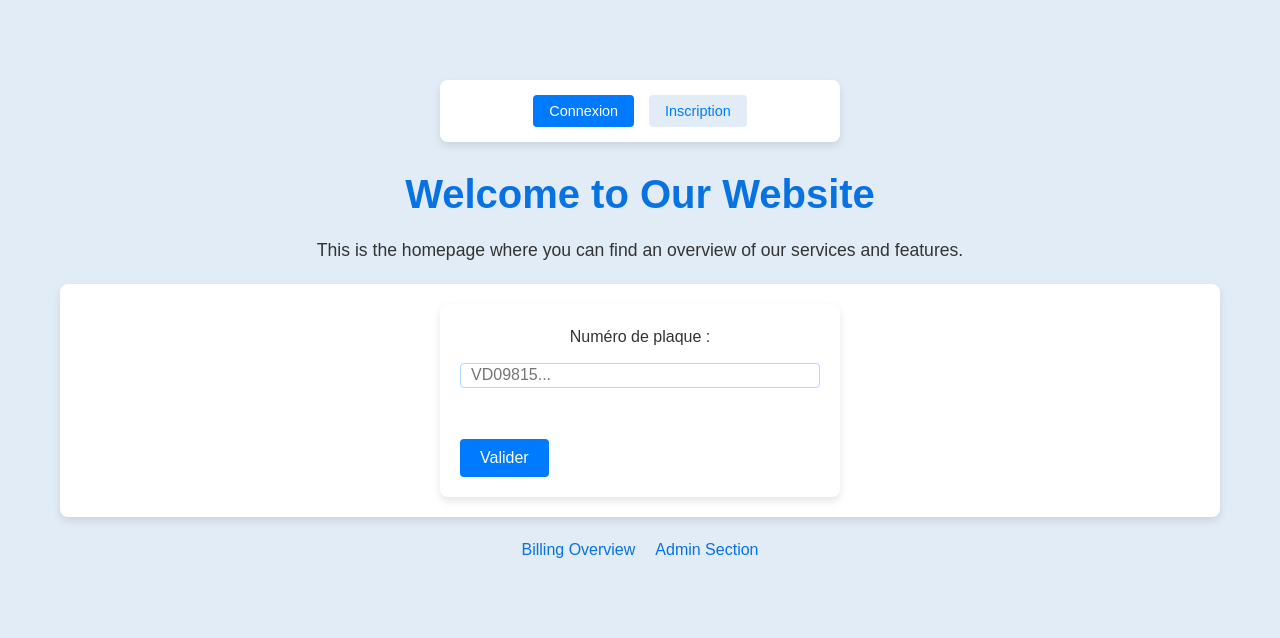
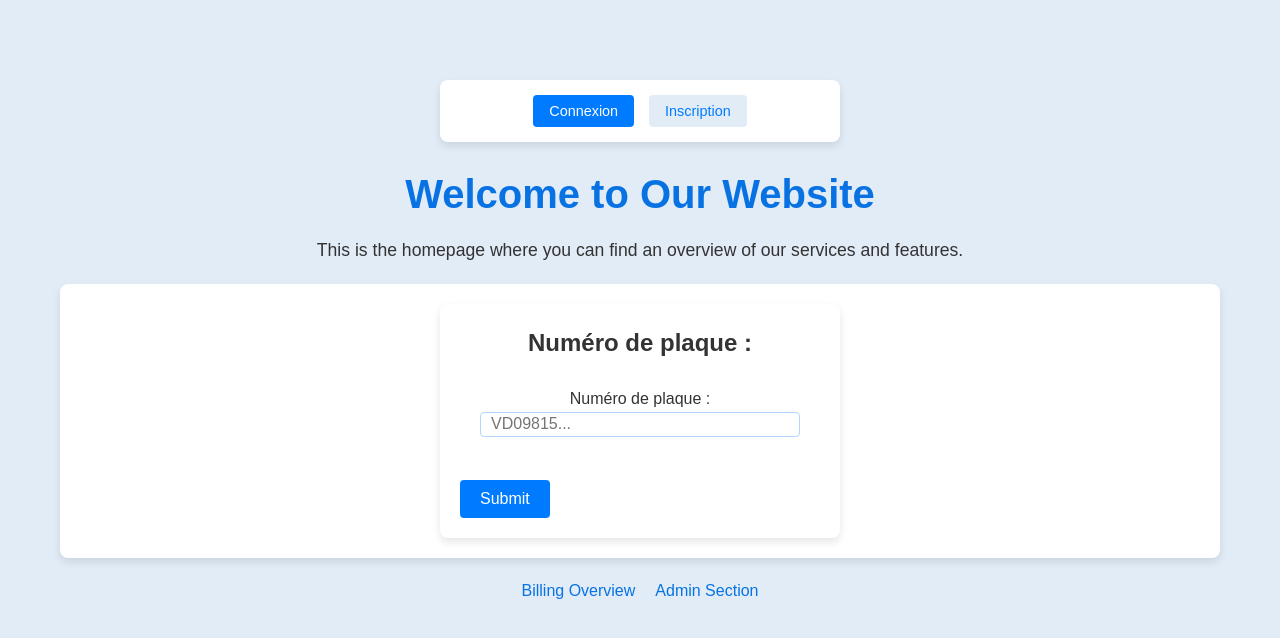
Before and after one commit to Jmuhleman/PDG_gr_12, a React (Create React App) app in the folder frontend/: page / in a window 1280 px wide. Shown: the top 638 px of the page. Built offline with nearby package versions, Linux system fonts and the light colour scheme.

Commit message:
genericSubmitForm

```diff
--- a/frontend/src/client/Home/HomePage.jsx
+++ b/frontend/src/client/Home/HomePage.jsx
@@ -9,6 +9,11 @@ import './home.css'
 
 
 function Home() {
+    const PlateConfig = [
+        { id: 'plate', label: "Numéro de plaque : ", type: 'text', placeholder: "VD09815..." },
+      ];
+
+
     const [showModal, setShowModal] = useState(false);
     const {setClient } = useClient();
     const navigate = useNavigate();
@@ -16,11 +21,10 @@ function Home() {
         setClient({ value: "", haveAccount: false });
     }, []);
 
-    const handleSubmit = (text) => {
-        if(text === "") return;
-        // Ensure setClient is used correctly. Assuming it expects an object with properties.
-        setClient({value: text, haveAccount: false });
-        navigate('/billing_overview');
+    const handleSubmit = (formData) => {
+       if(formData.plate === "") return;
+       setClient({value: formData.plate, haveAccount: false });
+       navigate('/billing_overview');
     };
 
     const handleLogin = () => { setShowModal(true);
@@ -34,14 +38,18 @@ function Home() {
 
       // Function to handle the Sign Up button click
     const handleSignUp = () => {
-        Modal
+
 
         // Add your sign up logic here, like showing a sign up form or redirecting
       };
 
     return (
         <div>
-            <Modal show={showModal} onClose={handleCloseModal} />
+            <Modal show={showModal}>
+                <h2>Sign down</h2>
+                <p>This is the Sign Up pop-up content!</p>
+                <button onClick={handleCloseModal}>Close</button>
+            </Modal >
             <AuthButtons
             buttonLogInText="Connexion"
             buttonSignUpText="Inscription"
@@ -51,12 +59,13 @@ function Home() {
             <h1>Welcome to Our Website</h1>
             <p>This is the homepage where you can find an overview of our services and features.</p>
 
-            <SubmitForm
+            {!showModal && < SubmitForm
                 label="Numéro de plaque : "
-                placeholder="VD09815..."
-                buttonText="Valider"
+
+                fieldsConfig={PlateConfig}
+
                 onSubmit={handleSubmit}
-            />
+            />}
              <nav>
                 <ul>
                     <li><Link to="/billing_overview">Billing Overview</Link></li>
--- /dev/null
+++ b/frontend/src/components/InputFields.jsx
@@ -0,0 +1,50 @@
+import React from 'react';
+import PropTypes from 'prop-types';
+
+// The InputFields component receives formData, handleChange, and fieldsConfig as props
+function InputFields({ formData, handleChange, fieldsConfig }) {
+  return (
+    <>
+      {fieldsConfig.map((field) => (
+        <div key={field.id} className="input-group">
+          <label htmlFor={field.id}>{field.label}</label>
+          {field.type === 'textarea' ? (
+            <textarea
+              id={field.id}
+              className="form-input"
+              name={field.id}
+              value={formData[field.id]}
+              onChange={handleChange}
+              placeholder={field.placeholder}
+            />
+          ) : (
+            <input
+              id={field.id}
+              className="form-input"
+              type={field.type}
+              name={field.id}
+              value={formData[field.id]}
+              onChange={handleChange}
+              placeholder={field.placeholder}
+            />
+          )}
+        </div>
+      ))}
+    </>
+  );
+}
+
+InputFields.propTypes = {
+  formData: PropTypes.object.isRequired, // formData object containing values of inputs
+  handleChange: PropTypes.func.isRequired, // function to handle changes to inputs
+  fieldsConfig: PropTypes.arrayOf(
+    PropTypes.shape({
+      id: PropTypes.string.isRequired,
+      label: PropTypes.string.isRequired,
+      type: PropTypes.string.isRequired,
+      placeholder: PropTypes.string.isRequired,
+    })
+  ).isRequired,
+};
+
+export default InputFields;
--- a/frontend/src/components/Modal.jsx
+++ b/frontend/src/components/Modal.jsx
@@ -2,7 +2,7 @@
 import React from 'react';
 // import './Modal.css'; // Optional: for styling the modal
 
-const Modal = ({ show, onClose }) => {
+const Modal = ({ show, children}) => {
   if (!show) {
     return null;
   }
@@ -10,9 +10,7 @@ const Modal = ({ show, onClose }) => {
   return (
     <div className="modal-overlay">
       <div className="modal">
-        <h2>Sign Up</h2>
-        <p>This is the Sign Up pop-up content!</p>
-        <button onClick={onClose}>Close</button>
+       {children}
       </div>
     </div>
   );
--- a/frontend/src/components/SubmitForm.jsx
+++ b/frontend/src/components/SubmitForm.jsx
@@ -1,47 +1,64 @@
-import React, { useState } from "react";
+import React, { useState } from 'react';
 import PropTypes from 'prop-types';
-import './submitForm.css'
+import './submitForm.css';
+import InputFields from './InputFields'; // Import the InputFields component
 
 function SubmitForm({
-  label = "Your Information:",
-  placeholder = "Enter some text...",
-  buttonText = "Submit",
+  label = 'Your Information:',
+  buttonText = 'Submit',
   onSubmit = () => {}, // Default to an empty function if no handler is provided
+  fieldsConfig = [] // Default to an empty array if no configuration is provided
 }) {
-  const [text, setText] = useState(''); // Initialize with an empty string
+  // Initialize state with an object to manage multiple inputs
+  const [formData, setFormData] = useState(
+    fieldsConfig.reduce((acc, field) => ({ ...acc, [field.id]: '' }), {})
+  );
 
+  // Update state based on input field name
   const handleChange = (event) => {
-    setText(event.target.value);
+    const { name, value } = event.target;
+    setFormData({
+      ...formData,
+      [name]: value,
+    });
   };
 
+  // Handle form submission
   const handleSubmit = (event) => {
     event.preventDefault();
-    onSubmit(text); // Call the custom submit handler with the current text
+    onSubmit(formData); // Call the custom submit handler with the current form data
   };
 
   return (
     <div className="container">
       <form onSubmit={handleSubmit}>
-        <label htmlFor="form-input">{label}</label>
-        <input
-          id="form-input"
-          className="form-input"
-          type="text"  // Use <input> for a single line of text, not <form>
-          value={text}
-          onChange={handleChange}
-          placeholder={placeholder}
+        <h2>{label}</h2>
+        {/* Use the InputFields component and pass necessary props */}
+        <InputFields
+          formData={formData}
+          handleChange={handleChange}
+          fieldsConfig={fieldsConfig}
         />
-        <br />
-        <button type="submit" className="submit-button">{buttonText}</button>
+        <button type="submit" className="submit-button">
+          {buttonText}
+        </button>
       </form>
     </div>
   );
 }
+
 SubmitForm.propTypes = {
   label: PropTypes.string,
-  placeholder: PropTypes.string,
   buttonText: PropTypes.string,
   onSubmit: PropTypes.func,
+  fieldsConfig: PropTypes.arrayOf(
+    PropTypes.shape({
+      id: PropTypes.string.isRequired,
+      label: PropTypes.string.isRequired,
+      type: PropTypes.string.isRequired,
+      placeholder: PropTypes.string.isRequired,
+    })
+  ),
 };
 
 export default SubmitForm;
```
Also changed, not shown: 1 other file (tests, documents, lock files or other folders).
